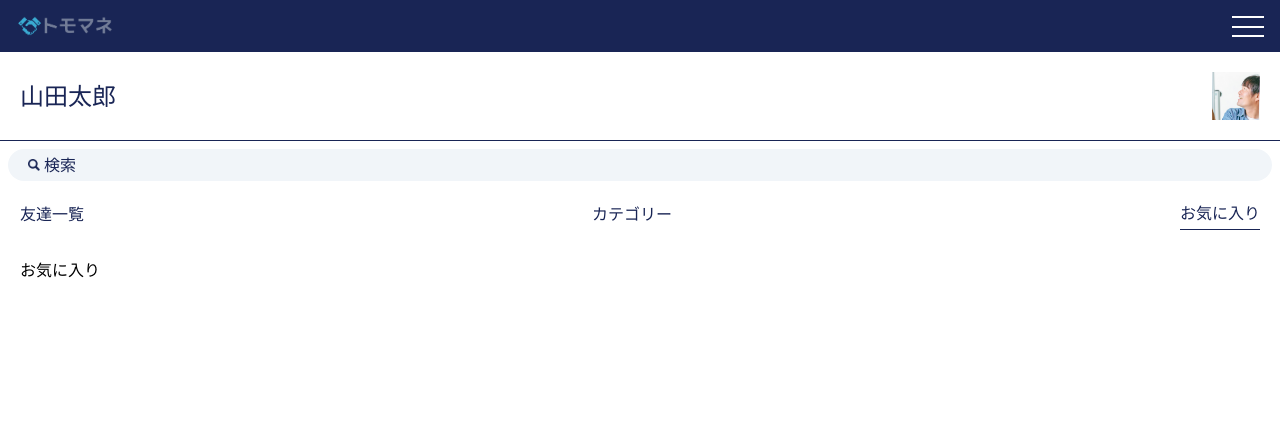
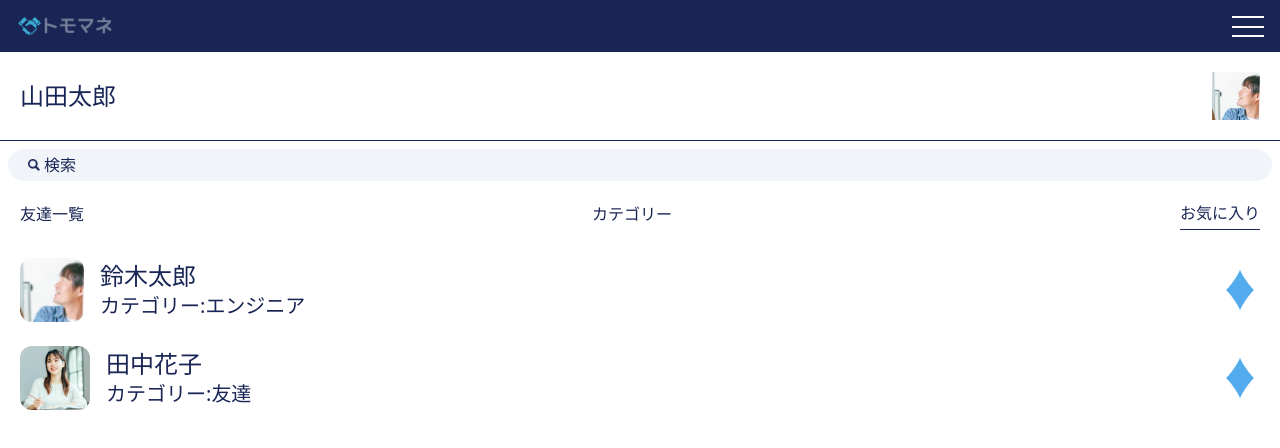
Before and after one commit to nikawa2161/tomomane, a React (Create React App) app: page / in a window 1280 px wide. Both pictures are taken after a click on the button "お気に入り". Shown: the top 448 px of the page. Built offline with nearby package versions, Linux system fonts and the light colour scheme.

Commit message:
お気に入りユーザーの表示

```diff
--- a/src/views/pages/home/LikeHome.tsx
+++ b/src/views/pages/home/LikeHome.tsx
@@ -1,5 +1,42 @@
 import { FC } from 'react'
+import { friendData } from 'testData'
 
 export const LikeHome: FC = () => {
-  return <p>お気に入り</p>
+  type FriendData = {
+    id: number
+    name: string
+    image: string
+    category: string
+    favorite: boolean
+  }
+  return (
+    <>
+      <ul>
+        {friendData.map(
+          (friend: FriendData) =>
+            friend.favorite === true && (
+              <li
+                key={friend.id}
+                className="relative flex items-center mt-6 text-blue-primary first:mt-0"
+              >
+                <img
+                  className="rounded-xl h-16"
+                  src={`${process.env.PUBLIC_URL}${friend.image}`}
+                  alt=""
+                />
+                <div className="ml-4">
+                  <p className="text-2xl">{friend.name}</p>
+                  <p className="text-xl">カテゴリー:{friend.category}</p>
+                </div>
+                <img
+                  className="h-10 absolute right-0"
+                  src={`${process.env.PUBLIC_URL}/images/icons/star2.png`}
+                  alt=""
+                />
+              </li>
+            ),
+        )}
+      </ul>
+    </>
+  )
 }
```
